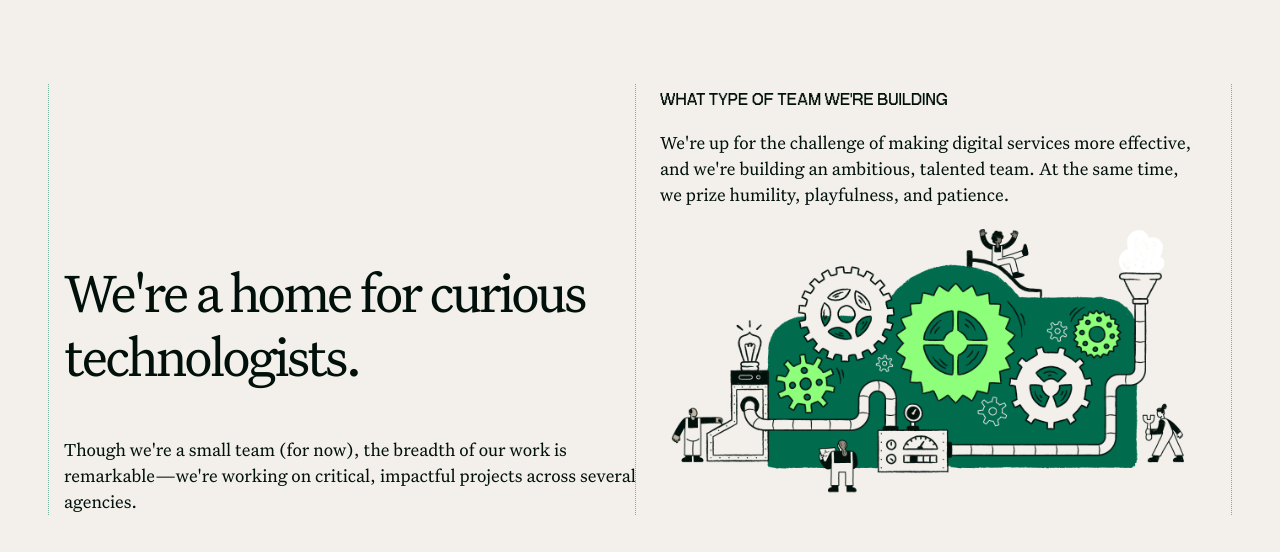
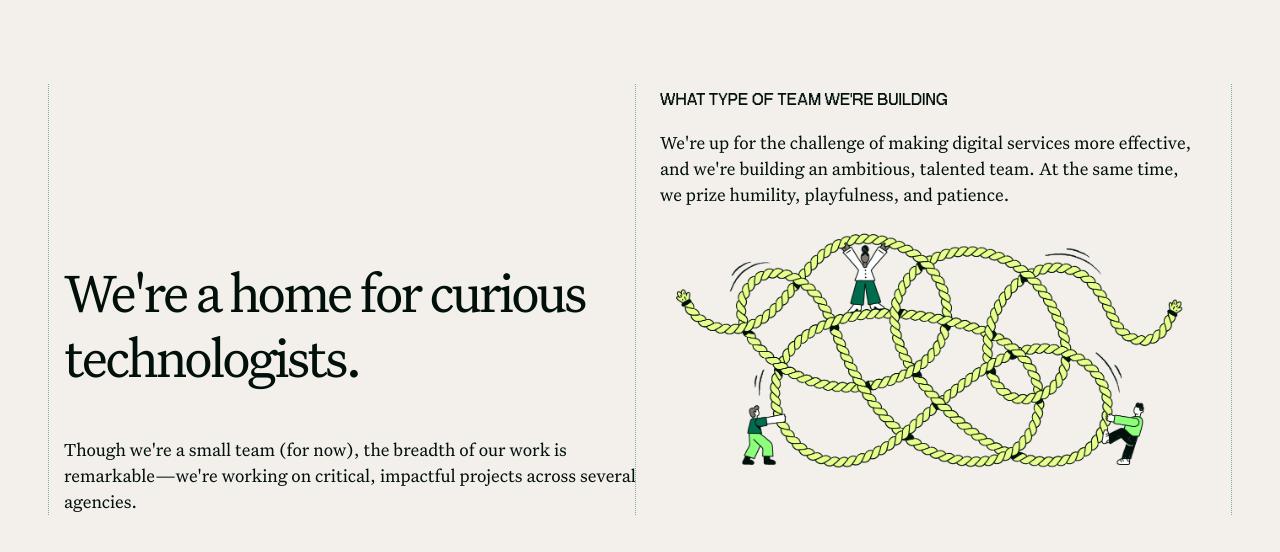
Before and after one commit to VerdanceTeam/verdance-site, an Eleventy site: page src/pages/careers.liquid in a window 1280 px wide. Shown: the part 248-800 px from the top of the page. Built offline with nearby package versions, Linux system fonts and the light colour scheme; Eleventy itself is replaced by a stand-in of ours; files that its build step writes are made by us from their sources; no server answers.

Commit message:
replace gears w/ knot illustration on /careers/

```diff
--- a/src/pages/careers.liquid
+++ b/src/pages/careers.liquid
@@ -35,7 +35,7 @@ permalink: /careers/
                                     time, we prize humility, playfulness, and
                                     patience.
                                 </p>
-                                <img src="/assets/img/OurWorkTransparent.png" />
+                                <img src="/assets/img/Knot.png" />
                             </div>
                             <div class="desktop-hide">
                                 <br />
@@ -49,7 +49,7 @@ permalink: /careers/
                                     time, we prize humility, playfulness, and
                                     patience.
                                 </p>
-                                <img src="/assets/img/Gears.webp" />
+                                <img src="/assets/img/Knot.png" />
                             </div>
                         </div>
                     </div>
```
Also changed, not shown: src/assets/img/Knot.png (added).
